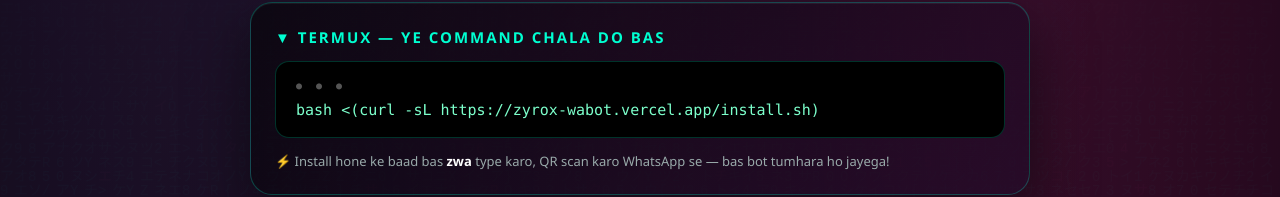
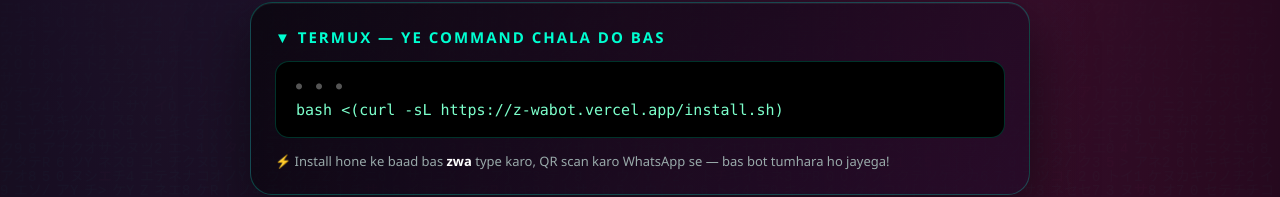
Before and after one commit to zyroxteam/z-wabot, a website: page index.html in a window 1280 px wide. Shown: the part 575-772 px from the top of the page. Drawn offline with Linux system fonts and the light colour scheme.

Commit message:
🔧 fix: use correct Vercel URL (z-wabot.vercel.app) in install.sh/landing/README

```diff
--- a/index.html
+++ b/index.html
@@ -132,7 +132,7 @@
     <h3>▼ TERMUX — YE COMMAND CHALA DO BAS</h3>
     <div style="position:relative">
       <button class="copy-btn" onclick="copyCmd(this)">📋 Copy</button>
-      <div class="term"><span id="cmd">bash &lt;(curl -sL https://zyrox-wabot.vercel.app/install.sh)</span></div>
+      <div class="term"><span id="cmd">bash &lt;(curl -sL https://z-wabot.vercel.app/install.sh)</span></div>
     </div>
     <p style="margin-top:14px;color:#9aa;font-size:13px">
       ⚡ Install hone ke baad bas <b style="color:#fff">zwa</b> type karo, QR scan karo WhatsApp se — bas bot tumhara ho jayega!
```
Also changed, not shown: README.md, 2 other files.
